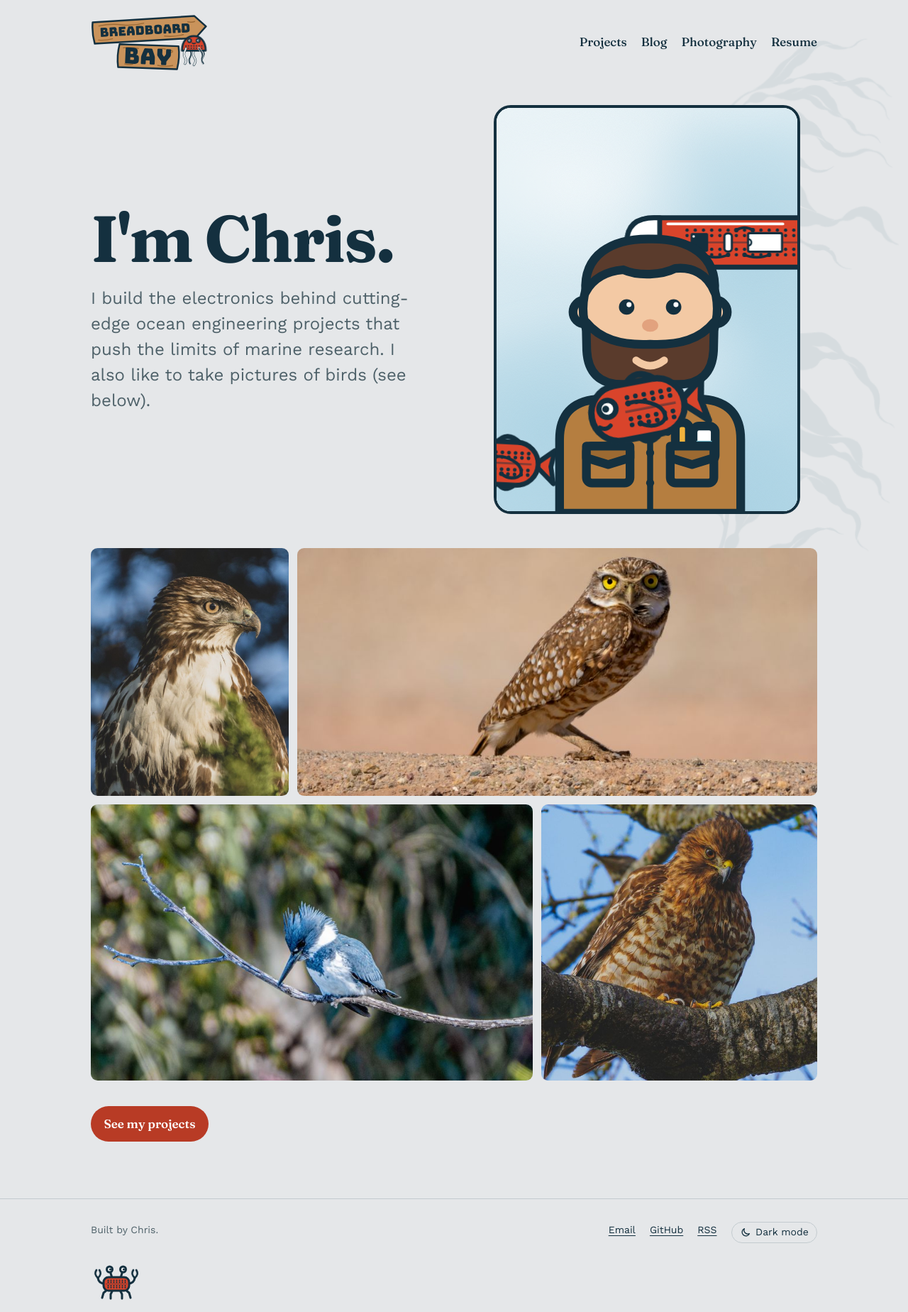
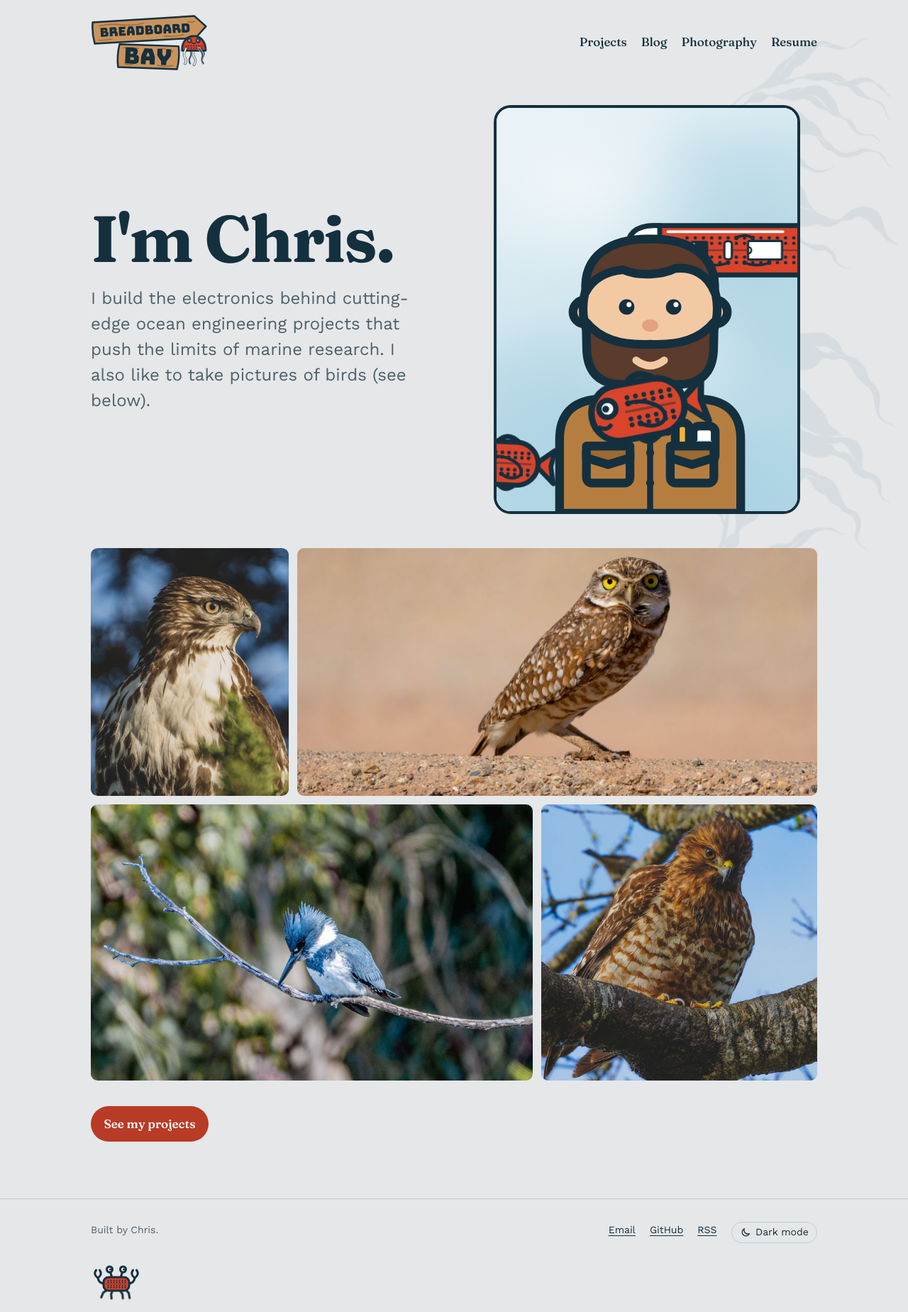
Before and after one commit to RobotCrabLab/Homepage, a Jekyll site: the page built from index.html, in a window 1280 px wide. Shown: the whole page at 71% size. Built offline with Jekyll 4.4.1, drawn with Linux system fonts in a browser that asks for light colours.

Commit message:
Clean up the AUV's side fin and narrow its height range to 5%
Co-Authored-By: Claude Opus 5.5 <noreply@anthropic.com>
Claude-Session: https://claude.ai/code/session_01MMDVxXAekaRt7NRydvis2Y

```diff
--- a/index.html
+++ b/index.html
@@ -13,7 +13,7 @@ body_class: home
     <figure class="portrait-card" aria-hidden="true">
       <div class="portrait-wash"></div>
       <img class="portrait-me" src="{{ '/assets/images/scientist.svg' | relative_url }}" alt="" width="70" height="90">
-      <span class="card-fish card-auv" data-top="25" data-straight><img class="auv-body" src="{{ '/assets/images/breadboard-auv.svg' | relative_url }}" alt="" width="198" height="72"></span>
+      <span class="card-fish card-auv" data-top="25" data-jitter="5" data-straight><img class="auv-body" src="{{ '/assets/images/breadboard-auv.svg' | relative_url }}" alt="" width="198" height="72"></span>
       <span class="card-fish card-fish-2" data-top="64">{% include breadboard-fish.svg class="fish-body" %}</span>
       <span class="card-fish card-fish-3" data-top="80">{% include breadboard-fish.svg class="fish-body" %}</span>
     </figure>
```
Also changed, not shown: other parts of index.html (+3 -2 lines), assets/images/breadboard-auv.svg.
